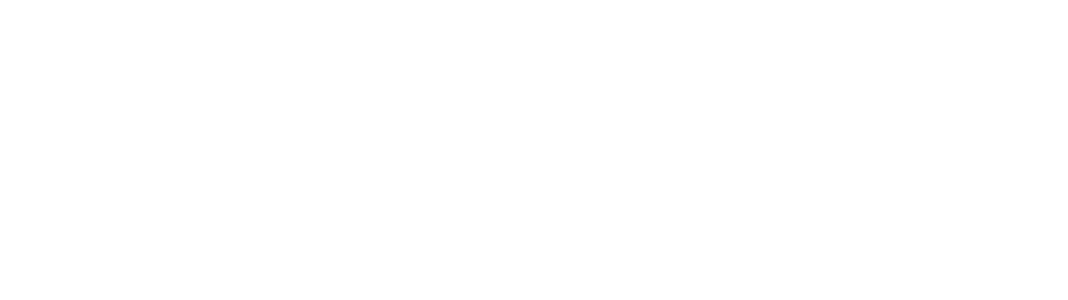
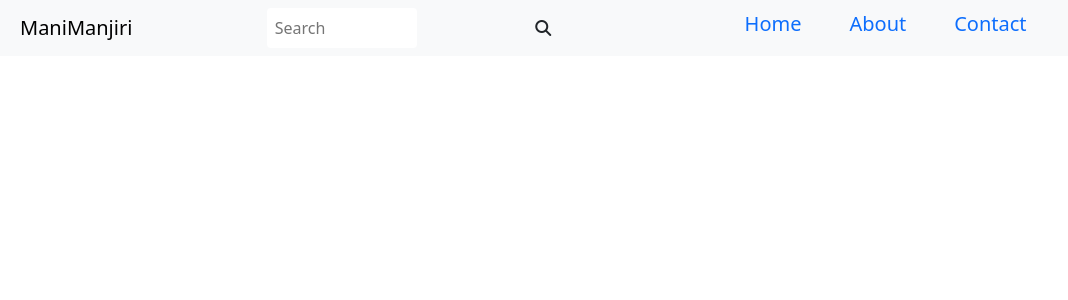
Before and after one commit to umeshR10/ManiManjiri, a React (Vite) app in the folder frontend/JwellApp/: page /header in a window 1280 px wide. Before the commit this address had no page. Shown: the top 300 px of the page, without its empty margins (0-1068 px from the left). Built offline with nearby package versions, Linux system fonts and the light colour scheme.

Commit message:
added header section and some changes

```diff
--- a/frontend/JwellApp/index.html
+++ b/frontend/JwellApp/index.html
@@ -4,12 +4,21 @@
     <meta charset="UTF-8" />
     <link rel="icon" type="image/svg+xml" href="/vite.svg" />
     <meta name="viewport" content="width=device-width, initial-scale=1.0" />
+    <script
+      src="https://kit.fontawesome.com/9b094784fe.js"
+      crossorigin="anonymous"
+    ></script>
     <link
       href="https://cdn.jsdelivr.net/npm/bootstrap@5.3.3/dist/css/bootstrap.min.css"
       rel="stylesheet"
       integrity="sha384-QWTKZyjpPEjISv5WaRU9OFeRpok6YctnYmDr5pNlyT2bRjXh0JMhjY6hW+ALEwIH"
       crossorigin="anonymous"
     />
+    <script
+      src="https://cdn.jsdelivr.net/npm/bootstrap@5.3.3/dist/js/bootstrap.bundle.min.js"
+      integrity="sha384-YvpcrYf0tY3lHB60NNkmXc5s9fDVZLESaAA55NDzOxhy9GkcIdslK1eN7N6jIeHz"
+      crossorigin="anonymous"
+    ></script>
     <title>ManiManjiri</title>
   </head>
   <body>
--- a/frontend/JwellApp/src/App.jsx
+++ b/frontend/JwellApp/src/App.jsx
@@ -1,13 +1,17 @@
 import React from "react";
 import { Routes, Route } from "react-router-dom";
+import Header from "./components/Header/header";
 import Home from "./components/Home/home";
 import SignUp from "./components/SignUp/signup";
 import Login from "./components/Login/login";
+import Authent from "./components/LandingPage/authent";
 
 const App = () => {
   return (
     <Routes>
       <Route path="/" element={<Home />} />
+      <Route path="/header" element={<Header />} />
+      <Route path="/authent" element={<Authent />} />
       <Route path="/signup" element={<SignUp />} />
       <Route path="/login" element={<Login />} />
     </Routes>
--- /dev/null
+++ b/frontend/JwellApp/src/components/Header/header.css
@@ -0,0 +1,38 @@
+a {
+  text-decoration: none;
+}
+
+.search-container {
+  display: none;
+  flex: 1;
+  justify-content: flex-end;
+}
+
+.search-container.active {
+  display: flex;
+}
+
+.search-input {
+  padding: 8px;
+  border: none;
+  border-radius: 4px;
+  outline: none;
+  width: 180px;
+}
+
+.search-icon {
+  cursor: pointer;
+}
+
+/* Media query for responsiveness */
+@media (min-width: 412px) {
+  .search-container {
+    display: flex;
+    justify-content: center;
+  }
+
+  .search-input {
+    width: 150px;
+  }
+
+}
--- /dev/null
+++ b/frontend/JwellApp/src/components/Header/header.jsx
@@ -0,0 +1,67 @@
+import "./header.css";
+import { useState } from "react";
+
+const Header = () => {
+  const [searchVisible, setSearchVisible] = useState(false);
+  const [searchQuery, setSearchQuery] = useState("");
+
+  const handleSearchClick = () => {
+    setSearchVisible(!searchVisible);
+  };
+
+  const handleSearchChange = (e) => {
+    setSearchQuery(e.target.value);
+  };
+
+  return (
+    <header>
+      <nav className="navbar navbar-expand-lg navbar-light bg-light">
+        <div className="container-fluid">
+          <button
+            className="navbar-toggler me-3"
+            type="button"
+            data-bs-toggle="collapse"
+            data-bs-target="#navbarToggler"
+            aria-controls="navbarToggler"
+            aria-expanded="false"
+            aria-label="Toggle navigation"
+          >
+            <span className="navbar-toggler-icon"></span>
+          </button>
+          <div>
+            <a className="navbar-brand ms-2" href="#">
+              ManiManjiri
+            </a>
+          </div>
+          <div className={`search-container ${searchVisible ? "active" : ""}`}>
+            <input
+              type="text"
+              placeholder="Search"
+              value={searchQuery}
+              onChange={handleSearchChange}
+              className="search-input"
+            />
+          </div>
+          <div className="search-icon" onClick={handleSearchClick}>
+            <i className="fas fa-search"></i>
+          </div>
+          <div className="collapse navbar-collapse" id="navbarToggler">
+            <ul className="navbar-nav mx-auto mb-2 mb-lg-0">
+              <li className="nav-item me-5">
+                <a href="#"> <h5>Home</h5> </a>
+              </li>
+              <li className="nav-item me-5">
+                <a href="#"> <h5>About</h5> </a>
+              </li>
+              <li className="nav-item me-5">
+                <a href="#"> <h5>Contact</h5> </a>
+              </li>
+            </ul>
+          </div>
+        </div>
+      </nav>
+    </header>
+  );
+};
+
+export default Header;
--- /dev/null
+++ b/frontend/JwellApp/src/components/LandingPage/authent.css
@@ -0,0 +1,22 @@
+* {
+    margin: 0;
+    padding: 0;
+    box-sizing: border-box;
+}
+
+.main-cont {
+    height: 100vh;
+    background-color: white;
+    color: black;
+    display: flex;
+    justify-content: center;
+    align-items: center;
+}
+
+.section-cont {
+    background-color: black;
+    color: white;
+    border: 1px solid lightgray;
+    padding: 70px;
+    border-radius: 20px;
+}
--- /dev/null
+++ b/frontend/JwellApp/src/components/LandingPage/authent.jsx
@@ -0,0 +1,17 @@
+import './authent.css'
+
+
+const Authent = ()=>{
+    return (
+        <>
+            <div className="main-cont">
+                <section className="section-cont">
+                    <button className='btn btn-warning mx-2'><h2>Register</h2></button>
+                    <button className='btn btn-success'><h2>Login</h2></button>
+                </section>
+            </div>
+        </>
+    )
+}
+
+export default Authent;
```
Also changed, not shown: frontend/JwellApp/src/components/Footer/footer.css (added), frontend/JwellApp/src/components/Footer/footer.jsx (added), 1 other file (tests, documents, lock files or other folders).
